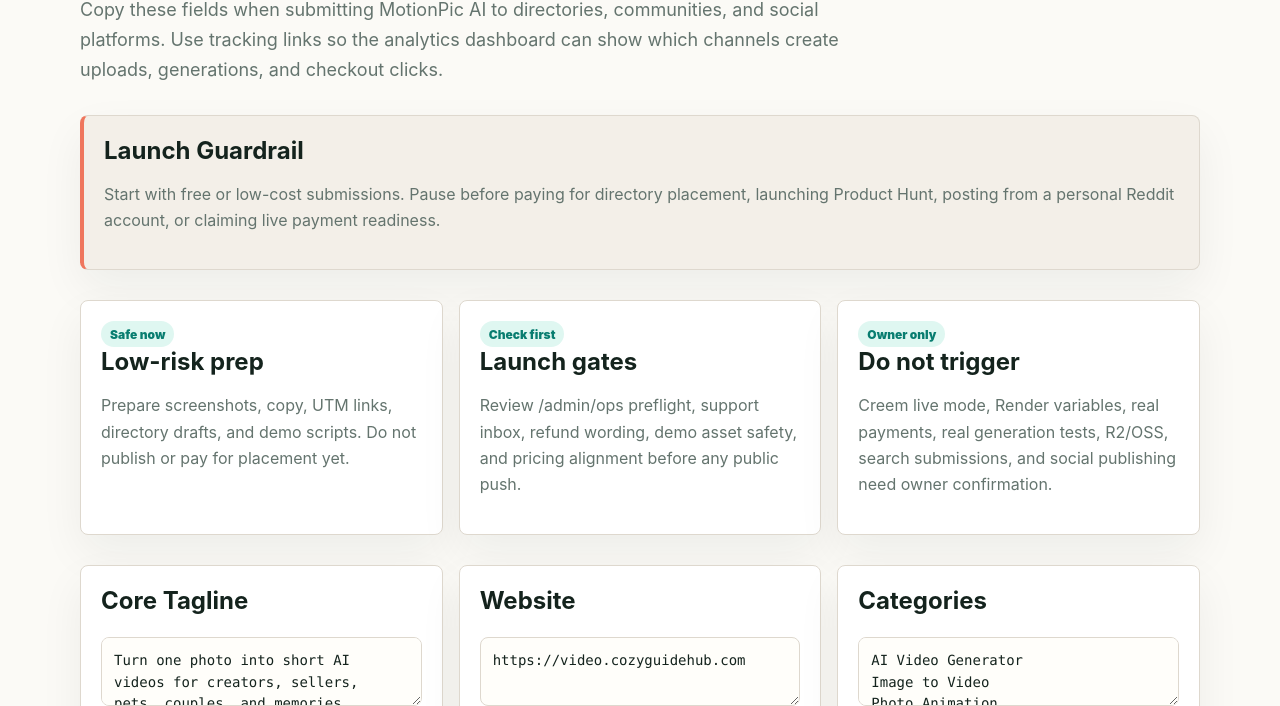
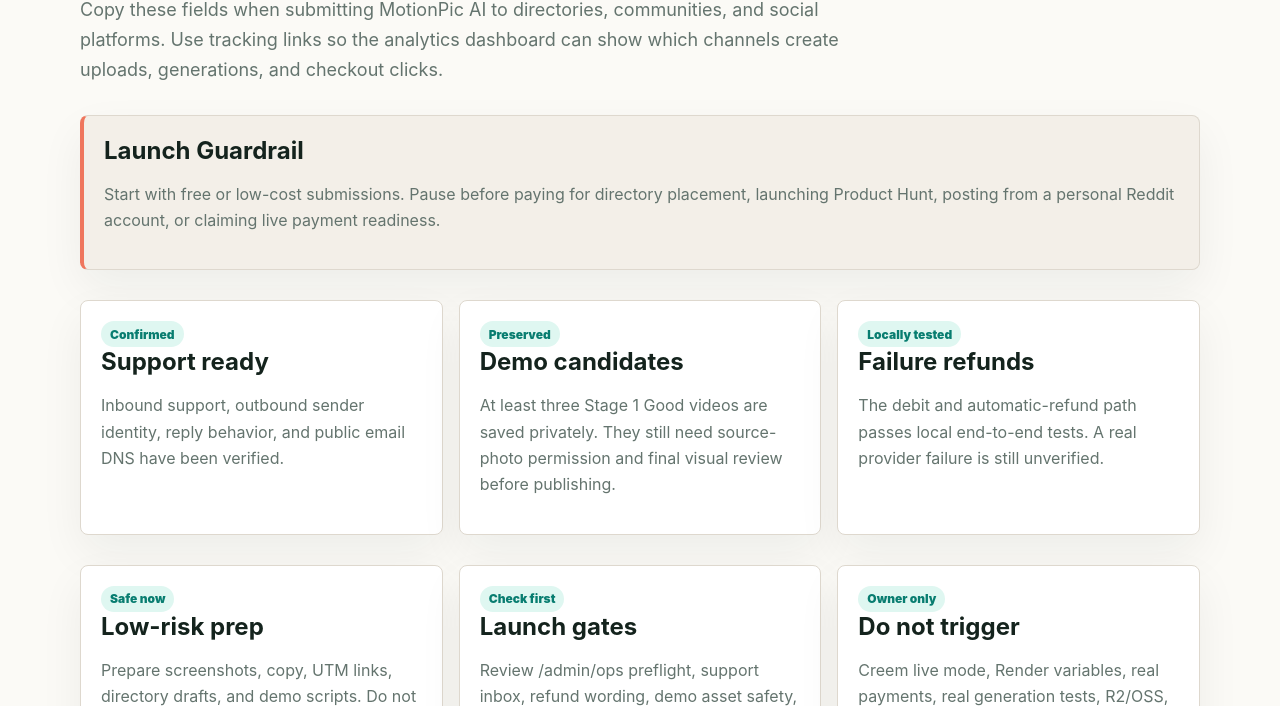
Before and after one commit to yyd841122/PicToVedio, a website: page launch-kit.html in a window 1280 px wide. Shown: the part 246-952 px from the top of the page. Drawn offline with Linux system fonts and the light colour scheme.

Commit message:
Show current launch preparation status

```diff
--- a/launch-kit.html
+++ b/launch-kit.html
@@ -267,6 +267,24 @@
 
         <section class="section grid three">
           <article class="card">
+            <span class="pill">Confirmed</span>
+            <h2>Support ready</h2>
+            <p>Inbound support, outbound sender identity, reply behavior, and public email DNS have been verified.</p>
+          </article>
+          <article class="card">
+            <span class="pill">Preserved</span>
+            <h2>Demo candidates</h2>
+            <p>At least three Stage 1 Good videos are saved privately. They still need source-photo permission and final visual review before publishing.</p>
+          </article>
+          <article class="card">
+            <span class="pill">Locally tested</span>
+            <h2>Failure refunds</h2>
+            <p>The debit and automatic-refund path passes local end-to-end tests. A real provider failure is still unverified.</p>
+          </article>
+        </section>
+
+        <section class="section grid three">
+          <article class="card">
             <span class="pill">Safe now</span>
             <h2>Low-risk prep</h2>
             <p>Prepare screenshots, copy, UTM links, directory drafts, and demo scripts. Do not publish or pay for placement yet.</p>
--- a/scripts/smoke.mjs
+++ b/scripts/smoke.mjs
@@ -290,6 +290,8 @@ async function assertSupportAndLaunchCopy(baseUrl) {
   assert(launchKit.includes("Launch gates"), "launch kit should show launch gates");
   assert(launchKit.includes("Owner only"), "launch kit should show owner-only guardrails");
   assert(launchKit.includes("一张照片变 AI 短视频"), "launch kit should keep Xiaohongshu copy readable");
+  assert(launchKit.includes("At least three Stage 1 Good videos are saved privately"), "launch kit should show preserved demo status");
+  assert(launchKit.includes("A real provider failure is still unverified"), "launch kit should distinguish local refund tests from production proof");
   ["涓€", "鎴", "瀹", "�"].forEach((garbled) => {
     assert(!launchKit.includes(garbled), `launch kit should not contain garbled text marker ${garbled}`);
   });
```
Also changed, not shown: TODO.md (+1 -0 lines).
